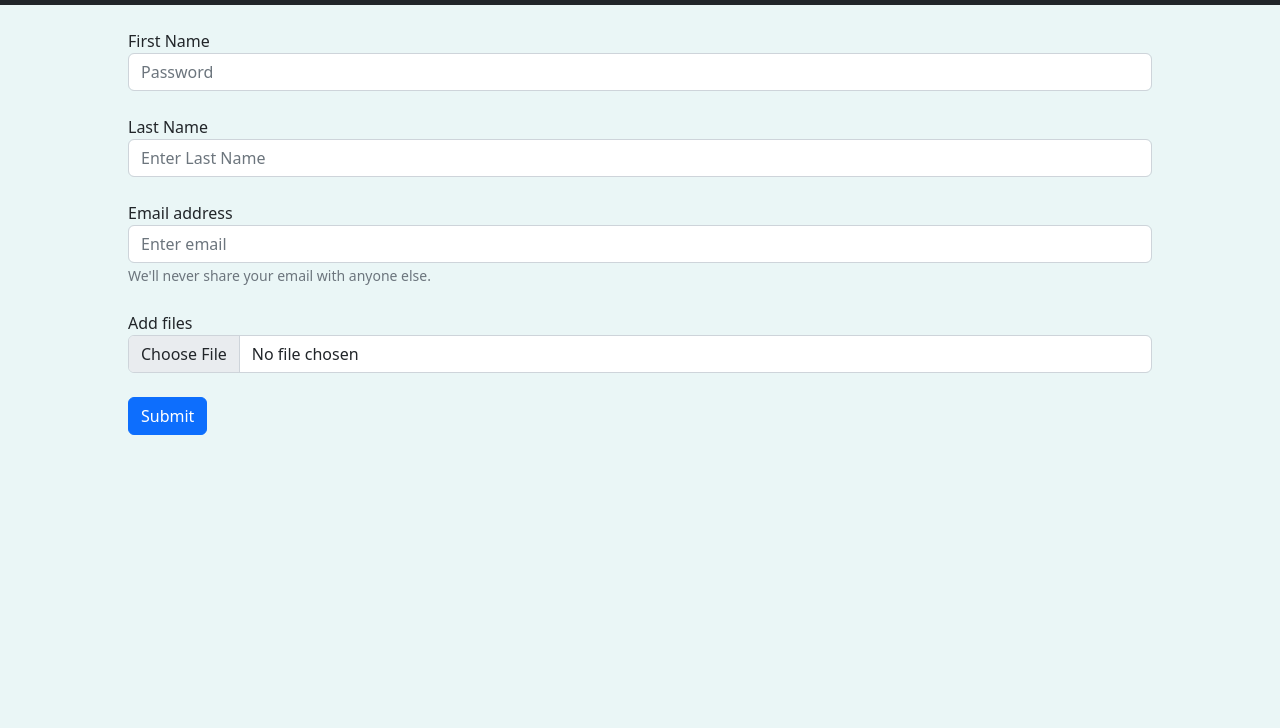
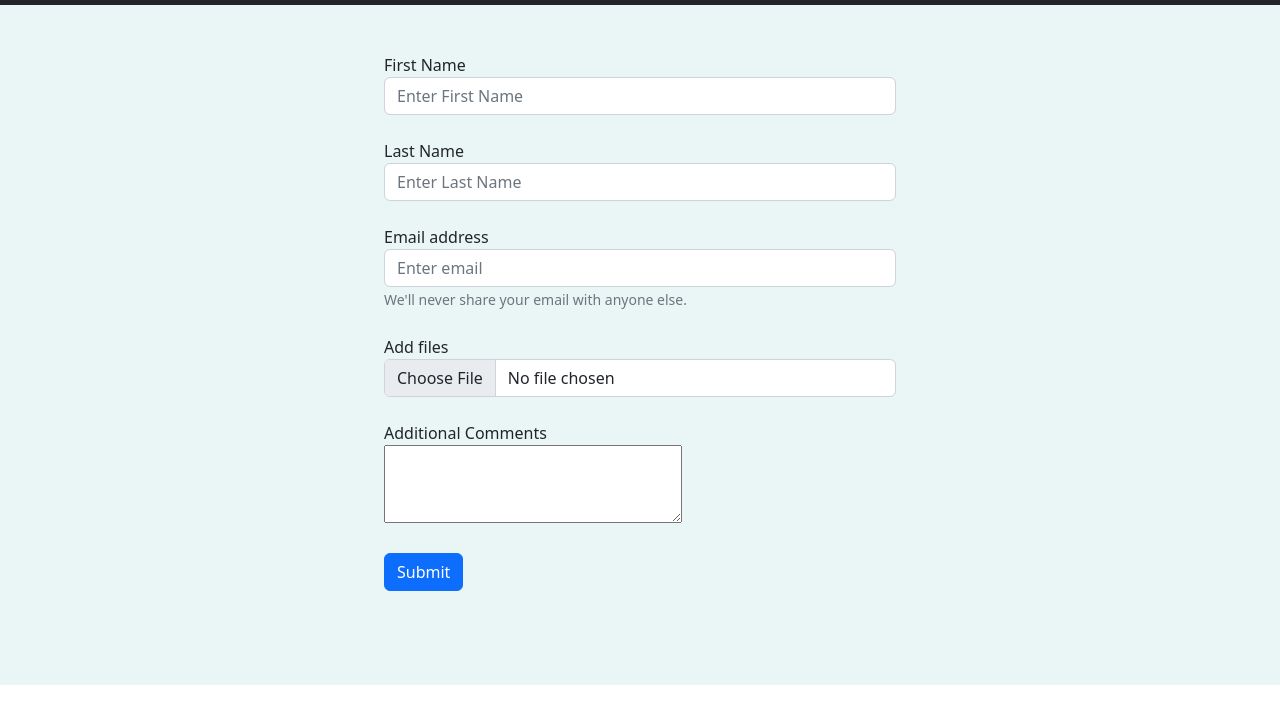
Before and after one commit to Kritya24/sessional-assessment-2, a plain HTML site: page index.html in a window 1280 px wide. Shown: the part 72-800 px from the top of the page. Drawn offline with nearby package versions, Linux system fonts and the light colour scheme.

Commit message:
modified the form

```diff
--- a/index.html
+++ b/index.html
@@ -43,10 +43,12 @@
         <form>
             <div class="falign">
                 <br>
+                <br>
+
 
                 <div class="form-group" >
                     <label for="exampleInputPassword1">First Name</label>
-                    <input type="password" class="form-control" id="exampleInputPassword1" placeholder="Password">
+                    <input type="password" class="form-control" id="exampleInputPassword1" placeholder="Enter First Name">
                   </div>
                   <br>
 
@@ -68,6 +70,19 @@
                 <label for="exampleInputEmail1">Add files</label>
                 <input type="file" class="form-control" id="exampleInputEmail1" aria-describedby="emailHelp" placeholder="Enter email">
               </div>
+              <br>
+
+
+            <div class="form-group">
+                <label for="exampleInputEmail1">Additional Comments</label>
+                <br>
+                <textarea name="" id="" cols="30" rows="3"></textarea>
+              </div>
+
+
+
+
+
               <br>
 
 
--- a/style.css
+++ b/style.css
@@ -2,7 +2,7 @@
     padding-right: 55px;
 }
 .BG{
-    height: 750px;
+    height: 680px;
     background-color:  #EAF6F6;
 }
 
@@ -27,5 +27,5 @@
   }
 
   .falign{
-    padding: 0% 10%;
+    padding: 0% 30%;
   }
```
